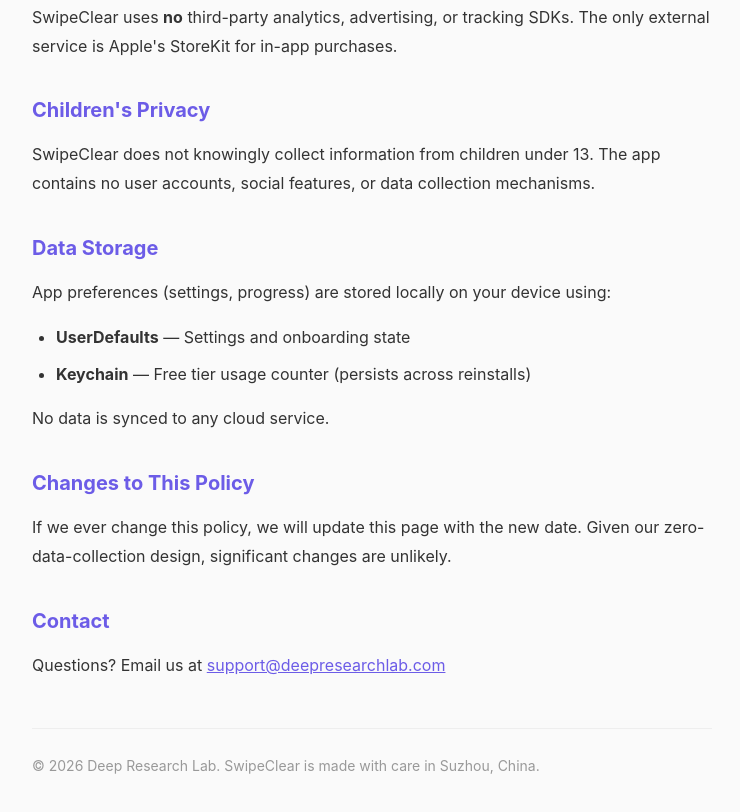
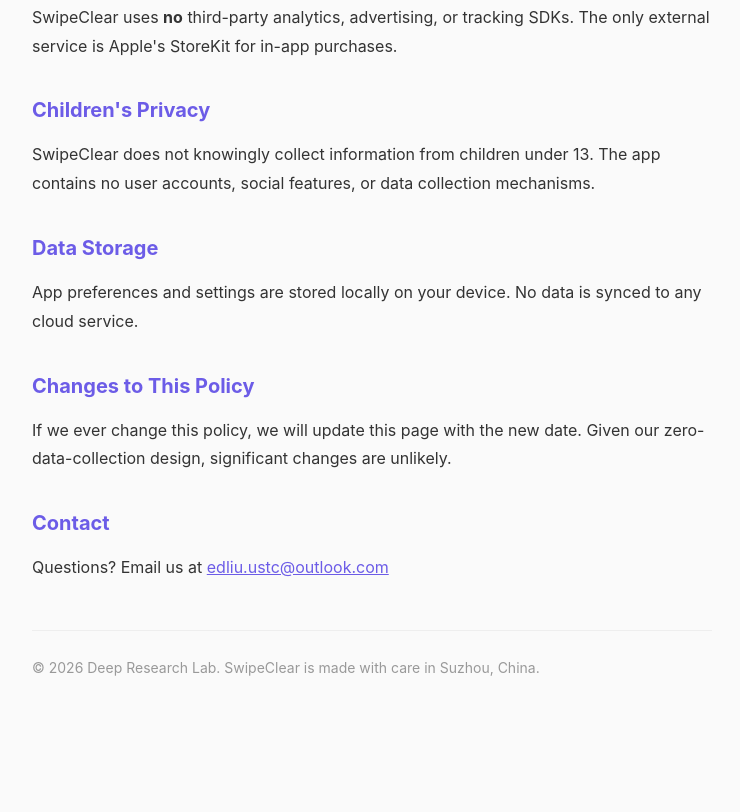
Before and after one commit to edliuustc/deep-research-lab, a plain HTML site: page swipeclear/privacy.html in a window 1280 px wide. Shown: the part 964-1776 px from the top of the page, without its empty margins (268-1008 px from the left). After the commit the page ends 1700 px from the top, so only its background shows below. Drawn offline with Linux system fonts and the light colour scheme.

Commit message:
update privacy: contact email + cleanup

```diff
--- a/swipeclear/privacy.html
+++ b/swipeclear/privacy.html
@@ -50,18 +50,13 @@
     <p>SwipeClear does not knowingly collect information from children under 13. The app contains no user accounts, social features, or data collection mechanisms.</p>
 
     <h2>Data Storage</h2>
-    <p>App preferences (settings, progress) are stored locally on your device using:</p>
-    <ul>
-        <li><strong>UserDefaults</strong> — Settings and onboarding state</li>
-        <li><strong>Keychain</strong> — Free tier usage counter (persists across reinstalls)</li>
-    </ul>
-    <p>No data is synced to any cloud service.</p>
+    <p>App preferences and settings are stored locally on your device. No data is synced to any cloud service.</p>
 
     <h2>Changes to This Policy</h2>
     <p>If we ever change this policy, we will update this page with the new date. Given our zero-data-collection design, significant changes are unlikely.</p>
 
     <h2>Contact</h2>
-    <p>Questions? Email us at <a href="mailto:support@deepresearchlab.com">support@deepresearchlab.com</a></p>
+    <p>Questions? Email us at <a href="mailto:edliu.ustc@outlook.com">edliu.ustc@outlook.com</a></p>
 
     <div class="footer">
         <p>© 2026 Deep Research Lab. SwipeClear is made with care in Suzhou, China.</p>
```
